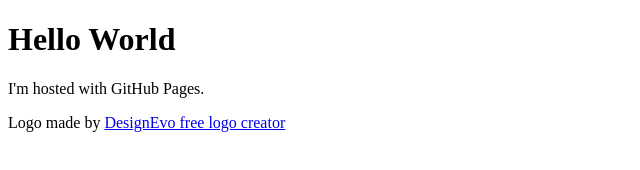
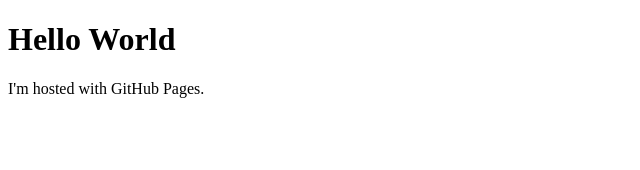
Before and after one commit to eachannwens/eachannwens.github.io, a plain HTML site: page index.html in a window 1280 px wide. Shown: the whole page, without its empty margins (0-640 px from the left). Drawn offline with Linux system fonts and the light colour scheme.

```diff
--- a/index.html
+++ b/index.html
@@ -17,8 +17,6 @@
 
         <p>I'm hosted with GitHub Pages.</p>
 
-        <div>Logo made by <a href="https://www.designevo.com/" title="Free Online Logo Maker">DesignEvo free logo creator</a></div>
-
     </body>
 
 </html>
```
Also changed, not shown: static/logo-testing.jpg (deleted).
